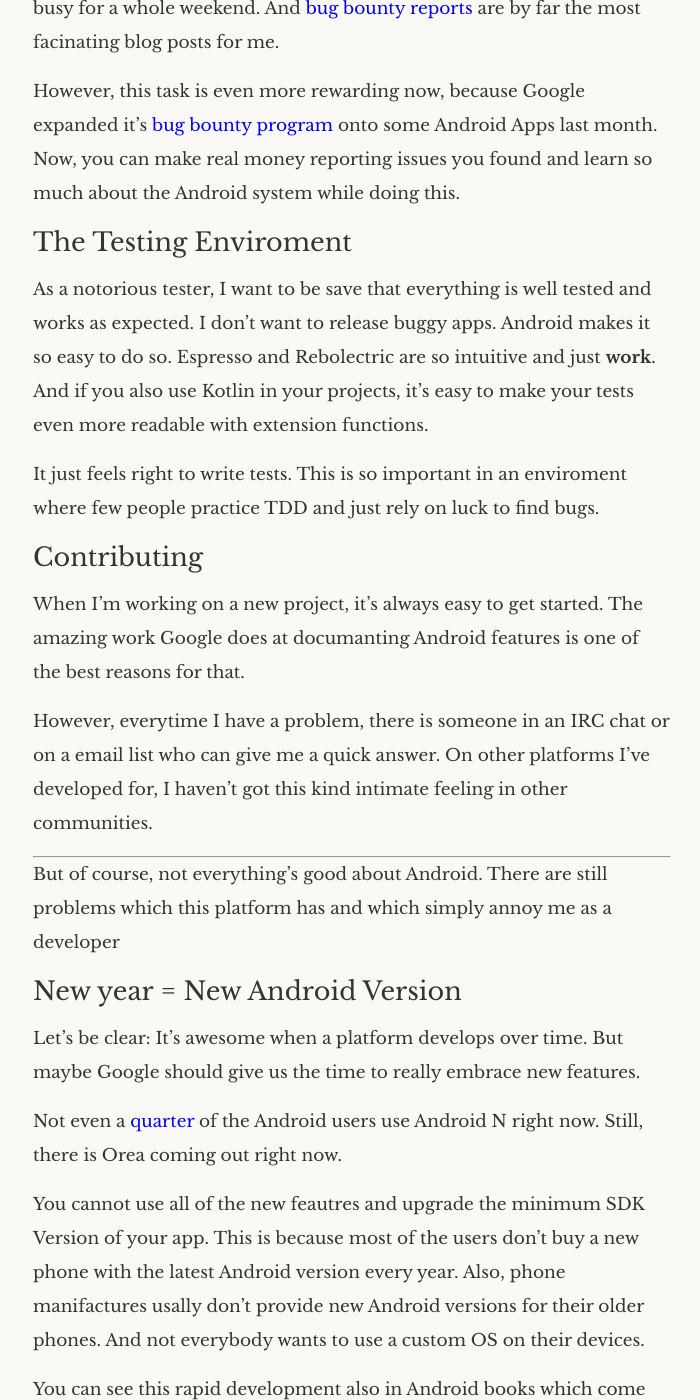
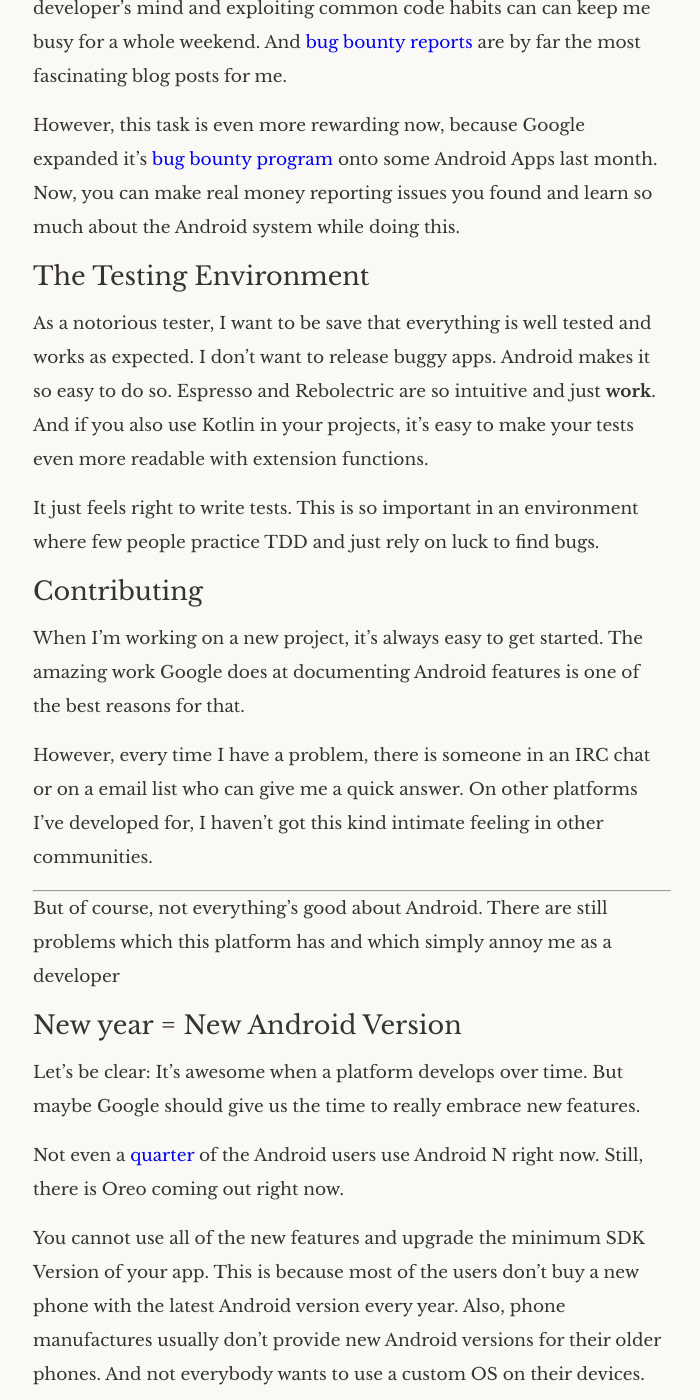
Before and after one commit to flyingbytes/flyingbytes.github.io, a Jekyll site: the page built from _posts/2017-06-11-Android-Ode.markdown, in a window 1280 px wide and 1400 px high, scrolled down 1508 px. Shown: the whole window, without its empty margins (288-988 px from the left). Built offline with Jekyll 4.4.1, drawn with Linux system fonts in a browser that asks for light colours; some web fonts are replaced; comment, search, counter and statistics services are not loaded; some of the changed text lies outside the part shown.

Commit message:
Text changed

```diff
--- a/_posts/2017-06-11-Android-Ode.markdown
+++ b/_posts/2017-06-11-Android-Ode.markdown
@@ -4,40 +4,41 @@
 date:   2017-11-06 13:00:00 +0100
 categories: programming android
 ---
+TODO Links checken
 Let's face it: I'm an Android fanboy.
 
-The Android Platform is one of my favourite, if not my most favourite, platform to develop for.
+The Android Platform is one of my favorite, if not my most favorite, platform to develop for.
 
 I want to tell you exactly why I think Google makes a good job regarding Android. Nevertheless, I also try to highlight some problems I have with Android, because be realistic: Nothing's perfect.
 
-## The Development Enviroment
+## The Development Environment
 
-Back in the days, Android Development in Eclipse was such a paint. The IDE just wasn't meant to be used for job of developing apps. Plugin Managment was painful, the UI preview didn't really work and everything crashed most of the time (at least for me).
+Back in the days, Android Development in Eclipse was such a paint. The IDE just wasn't meant to be used for job of developing apps. Plugin Management was painful, the UI preview didn't really work and everything crashed most of the time (at least for me).
 
-However, Android Studio was developed to solve these problems. And it does so to an almost perfect extend. You can tell that Goole keeps an eye on feedback and integrates every new tool nicely into the IDE (Kotlin, Espresso Test Recorder, ...). The development of the app's UI is just as fast and smooth as the creation of business logic. It just feels right doing all of this. Developing Android Apps is such a pleasure nowadays.
+However, Android Studio was developed to solve these problems. And it does so to an almost perfect extend. You can tell that Google keeps an eye on feedback and integrates every new tool nicely into the IDE (Kotlin, Espresso Test Recorder, ...). The development of the app's UI is just as fast and smooth as the creation of business logic. It just feels right doing all of this. Developing Android Apps is such a pleasure nowadays.
 
 ## The Language
 
 I like Java very much. In my opinion, static typing makes much more sense in big applications than dynamic typing. But I also like the design decisions behind the syntax. The functional programming techniques, which were introduced in Java 8, are a implemented nice into Java's ecosystem. If you want to learn more about them, check out my [other posts][blog].
 
-Everytime I read or work with Android Code, the language doesn't get in my way. It just makes sense and is easy to understand.
+Every time I read or work with Android Code, the language doesn't get in my way. It just makes sense and is easy to understand.
 
 ## The Bug Bounty System
 
-Breaking other peoples code is a real pleasure for me ;) . Getting inside a developer's mind and exploiting common code habits can can keep me busy for a whole weekend. And [bug bounty reports][bug] are by far the most facinating blog posts for me.
+Breaking other peoples code is a real pleasure for me ;) . Getting inside a developer's mind and exploiting common code habits can can keep me busy for a whole weekend. And [bug bounty reports][bug] are by far the most fascinating blog posts for me.
 
 However, this task is even more rewarding now, because Google expanded it's [bug bounty program][bounty] onto some Android Apps last month. Now, you can make real money reporting issues you found and learn so much about the Android system while doing this.
 
-## The Testing Enviroment
+## The Testing Environment
 
 As a notorious tester, I want to be save that everything is well tested and works as expected. I don't want to release buggy apps. Android makes it so easy to do so. Espresso and Rebolectric are so intuitive and just **work**. And if you also use Kotlin in your projects, it's easy to make your tests even more readable with extension functions.
 
-It just feels right to write tests. This is so important in an enviroment where few people practice TDD and just rely on luck to find bugs.
+It just feels right to write tests. This is so important in an environment where few people practice TDD and just rely on luck to find bugs.
 
 ## Contributing
-When I'm working on a new project, it's always easy to get started. The amazing work Google does at documanting Android features is one of the best reasons for that.
+When I'm working on a new project, it's always easy to get started. The amazing work Google does at documenting Android features is one of the best reasons for that.
 
-However, everytime I have a problem, there is someone in an IRC chat or on a email list who can give me a quick answer. On other platforms I've developed for, I haven't got this kind intimate feeling in other communities.
+However, every time I have a problem, there is someone in an IRC chat or on a email list who can give me a quick answer. On other platforms I've developed for, I haven't got this kind intimate feeling in other communities.
 
 ---
 
@@ -47,9 +48,9 @@
 
 Let's be clear: It's awesome when a platform develops over time. But maybe Google should give us the time to really embrace new features.
 
-Not even a [quarter][Users] of the Android users use Android N right now. Still, there is Orea coming out right now.
+Not even a [quarter][Users] of the Android users use Android N right now. Still, there is Oreo coming out right now.
 
-You cannot use all of the new feautres and upgrade the minimum SDK Version of your app. This is because most of the users don't buy a new phone with the latest Android version every year. Also, phone manifactures usally don't provide new Android versions for their older phones. And not everybody wants to use a custom OS on their devices.
+You cannot use all of the new features and upgrade the minimum SDK Version of your app. This is because most of the users don't buy a new phone with the latest Android version every year. Also, phone manufactures usually don't provide new Android versions for their older phones. And not everybody wants to use a custom OS on their devices.
 
 You can see this rapid development also in Android books which come out. They're already outdated the day they come out.
 
```
